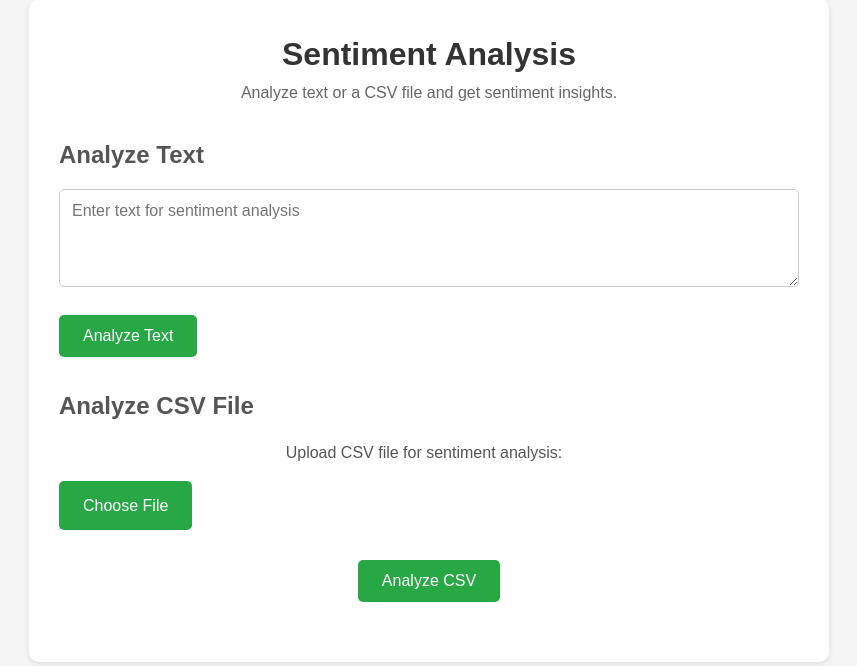
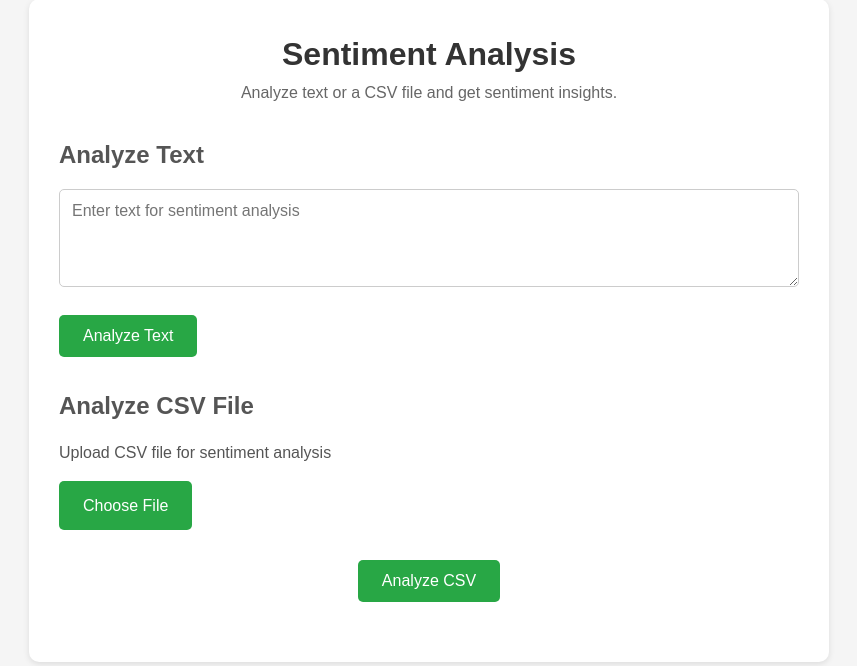
Before and after one commit to aka-Harsh/Sentiment-Analysis, a Flask app: page / in a window 1280 px wide. Shown: the part 41-707 px from the top of the page, without its empty margins (211-1068 px from the left). Run offline with Flask 2, Linux system fonts and the light colour scheme.

Commit message:
index.html Updated

```diff
--- a/templates/index.html
+++ b/templates/index.html
@@ -28,7 +28,7 @@
                 <h2>Analyze CSV File</h2>
                 <form action="/" method="post" enctype="multipart/form-data">
                     <div class="form-group">
-                        <label for="file" class="file-label-text">Upload CSV file for sentiment analysis:</label>
+                        <label for="file" style="text-align: left;">Upload CSV file for sentiment analysis</label>
                         <div class="file-upload">
                             <label for="file" class="btn file-label">Choose File</label>
                             <input type="file" name="file" id="file" accept=".csv" onchange="updateFileName()" hidden>
```
